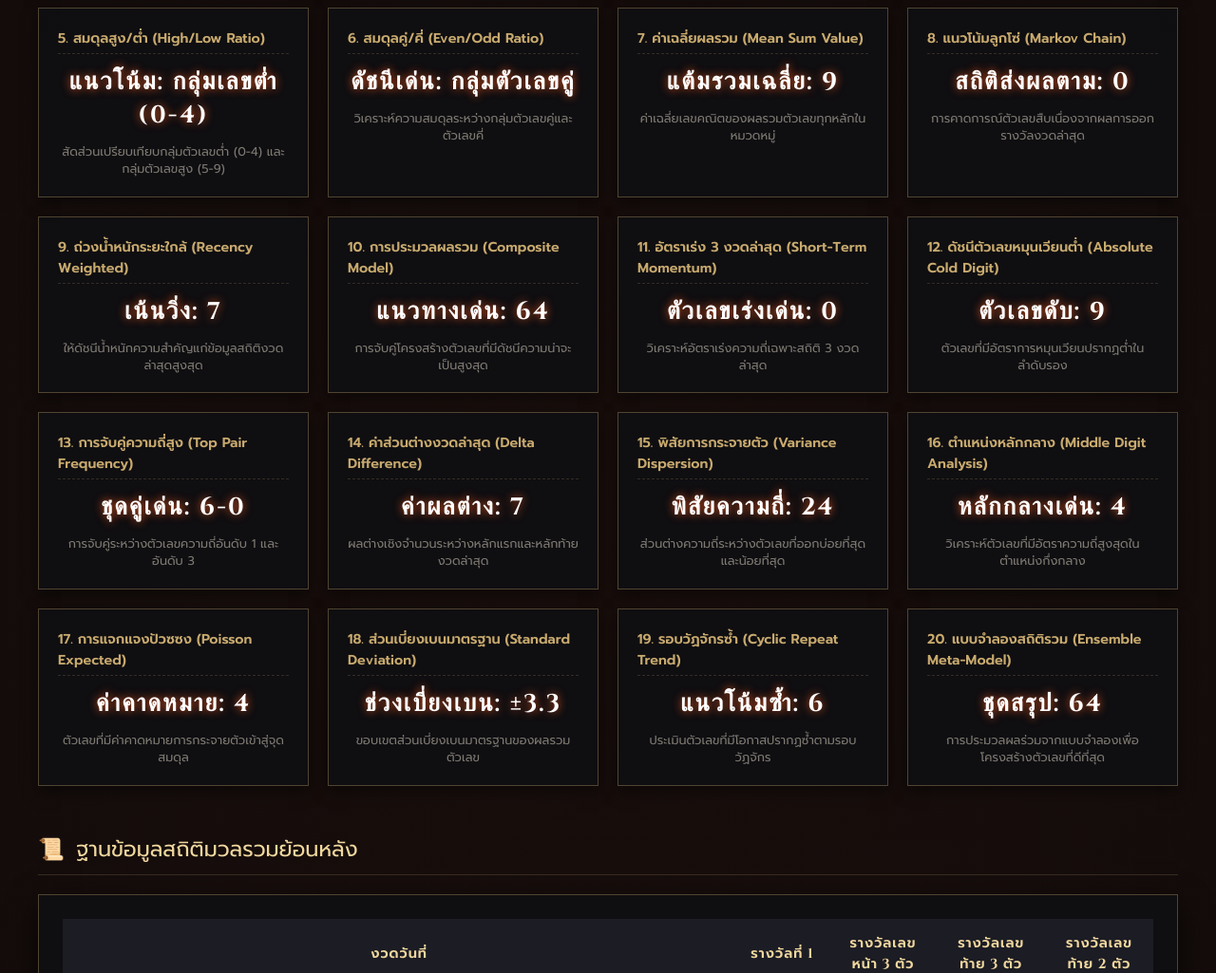
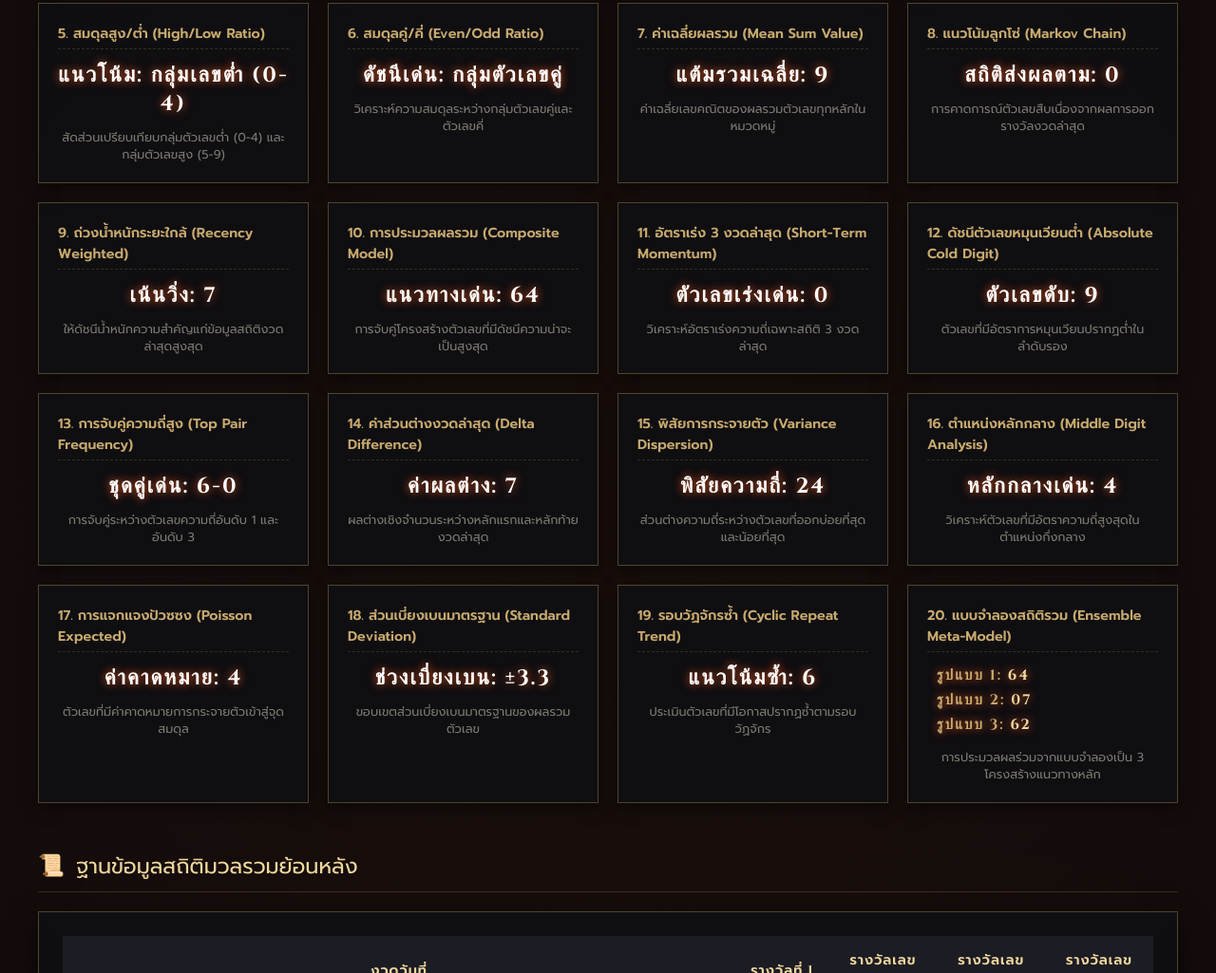
Before and after one commit to donut7490m-commits/duayhao, a plain HTML site: page index.html in a window 1280 px wide. Shown: the part 557-1582 px from the top of the page at 95% size. Drawn offline with Linux system fonts and the light colour scheme.

Commit message:
Update index.html

```diff
--- a/index.html
+++ b/index.html
@@ -3,7 +3,7 @@
 <head>
     <meta charset="UTF-8">
     <meta name="viewport" content="width=device-width, initial-scale=1.0">
-    <title>LORD OF NUMBERS | ระบบวิเคราะห์เชิงสถิติสลากกินแบ่งรัฐบาล</title>
+    <title>huay | ระบบวิเคราะห์เชิงสถิติสลากกินแบ่งรัฐบาล</title>
     <!-- Google Fonts: Cinzel สำหรับหัวข้อสไตล์ Dark Souls และ Prompt สำหรับภาษาไทย -->
     <link href="https://fonts.googleapis.com/css2?family=Cinzel:wght@400;700;900&family=Prompt:wght@300;400;600&display=swap" rel="stylesheet">
     <style>
@@ -167,7 +167,7 @@
 
         .pred-value {
             font-family: 'Cinzel', sans-serif;
-            font-size: 1.6rem;
+            font-size: 1.4rem;
             font-weight: 700;
             color: #ffffff;
             text-shadow: 0 0 10px var(--ember-orange);
@@ -242,7 +242,7 @@
         /* Responsiveness */
         @media (max-width: 600px) {
             header h1 { font-size: 1.8rem; }
-            .pred-value { font-size: 1.3rem; }
+            .pred-value { font-size: 1.2rem; }
             .tab-btn { padding: 10px 16px; font-size: 0.8rem; }
         }
     </style>
@@ -332,8 +332,6 @@ async function fetchLiveLotteryData() {
         if (!response.ok) throw new Error('ไม่พบไฟล์ data.json ในระบบ');
 
         const json = await response.json();
-
-        // รองรับทั้งโครงสร้างแบบ history และ response
         const list = json.history || json.response;
 
         if (list && list.length > 0) {
@@ -342,7 +340,8 @@ async function fetchLiveLotteryData() {
                 first: item.first_prize || (item.running ? item.running[0] : "──────"),
                 threeFront: item.front_three || item.running3Front || ["───", "───"],
                 threeBack: item.last_three || item.running3Back || ["───", "───"],
-                twoBack: item.last_two || item.running2Back || "──"
+                twoBack: item.last_two || item.running2Back || "──",
+                ensemble_models: item.ensemble_models || null
             }));
 
             statusBar.innerHTML = `สถานะระบบ: <span class="status-online">● เชื่อมต่อและดึงข้อมูลสถิติล่าสุดสมบูรณ์</span>`;
@@ -373,8 +372,7 @@ function getCategoryNumbers(item) {
     return [];
 }
 
-// --- 5. อัลกอริทึมแบบจำลองสถิติ 20 รูปแบบ (Dynamic 20 Predictions) ---
-// --- 5. อัลกอริทึมแบบจำลองสถิติ 20 รูปแบบ (Dynamic 20 Predictions - ปรับจำนวนหลักตามหมวดหมู่) ---
+// --- 5. อัลกอริทึมแบบจำลองสถิติ 20 รูปแบบ ( dynamic 20 predictions ) ---
 function generate20Predictions() {
     const allNumbers = [];
     currentData.forEach(item => {
@@ -401,20 +399,33 @@ function generate20Predictions() {
     const dLast = sortedDigits[sortedDigits.length - 1] || '9';
     const dSecLast = sortedDigits[sortedDigits.length - 2] || '8';
 
-    // ปรับรูปแบบชุดตัวเลขทำนายตามหมวดหมู่ที่เลือก
-    let compositeNumber = `${d0}${d1}`;
-    let ensembleNumber = `${d0}${d1}`;
+    // คำนวณแบบจำลองสถิติรวม (Ensemble Meta-Model) ทั้ง 3 ความเป็นไปได้
+    let mode1 = "", mode2 = "", mode3 = "";
 
     if (activeCategory === '2digits') {
-        compositeNumber = `${d0}${d1}`;
-        ensembleNumber = `${d0}${d1}`;
+        mode1 = `${d0}${d1}`;
+        mode2 = `${d2}${d3}`;
+        mode3 = `${d0}${d4}`;
     } else if (activeCategory === '3digits') {
-        compositeNumber = `${d0}${d1}`;
-        ensembleNumber = `${d0}${d1}${d2}`;
+        mode1 = `${d0}${d1}${d2}`;
+        mode2 = `${d3}${d4}${d5}`;
+        mode3 = `${d0}${d2}${d4}`;
     } else if (activeCategory === '6digits') {
-        compositeNumber = `${d0}${d1}${d2}`;
-        ensembleNumber = `${d0}${d1}${d2}${d3}${d4}${d5}`;
+        mode1 = `${d0}${d1}${d2}${d3}${d4}${d5}`;
+        mode2 = `${d5}${d4}${d3}${d2}${d1}${d0}`;
+        mode3 = `${d0}${d2}${d4}${d1}${d3}${d5}`;
     }
+
+    // ข้อความแสดงผล 3 แบบใน โมเดลที่ 20
+    const ensembleHTML = `
+        <div style="font-size: 0.95rem; text-align: left; padding: 0 10px; line-height: 1.7;">
+            <div><span style="color:var(--gold-primary);">รูปแบบ 1:</span> <strong style="color:var(--gold-bright);">${mode1}</strong></div>
+            <div><span style="color:var(--gold-primary);">รูปแบบ 2:</span> <strong style="color:var(--gold-bright);">${mode2}</strong></div>
+            <div><span style="color:var(--gold-primary);">รูปแบบ 3:</span> <strong style="color:var(--gold-bright);">${mode3}</strong></div>
+        </div>
+    `;
+
+    let compositeNumber = activeCategory === '6digits' ? `${d0}${d1}${d2}` : `${d0}${d1}`;
 
     return [
         { title: "1. ความถี่สูงสุด (High Frequency)", val: `ตัวเลขเด่น: ${d0}`, desc: `ปรากฏทั้งหมด ${digitCounts[d0]} ครั้งในชุดสถิติย้อนหลัง` },
@@ -436,7 +447,7 @@ function generate20Predictions() {
         { title: "17. การแจกแจงปัวซซง (Poisson Expected)", val: `ค่าคาดหมาย: ${d1}`, desc: "ตัวเลขที่มีค่าคาดหมายการกระจายตัวเข้าสู่จุดสมดุล" },
         { title: "18. ส่วนเบี่ยงเบนมาตรฐาน (Standard Deviation)", val: getStdDevRange(allNumbers), desc: "ขอบเขตส่วนเบี่ยงเบนมาตรฐานของผลรวมตัวเลข" },
         { title: "19. รอบวัฏจักรซ้ำ (Cyclic Repeat Trend)", val: `แนวโน้มซ้ำ: ${d0}`, desc: "ประเมินตัวเลขที่มีโอกาสปรากฏซ้ำตามรอบวัฏจักร" },
-        { title: "20. แบบจำลองสถิติรวม (Ensemble Meta-Model)", val: `ชุดสรุป: ${ensembleNumber}`, desc: "การประมวลผลร่วมจากแบบจำลองเพื่อโครงสร้างตัวเลขที่ดีที่สุด" }
+        { title: "20. แบบจำลองสถิติรวม (Ensemble Meta-Model)", val: ensembleHTML, desc: "การประมวลผลร่วมจากแบบจำลองเป็น 3 โครงสร้างแนวทางหลัก" }
     ];
 }
 
```
